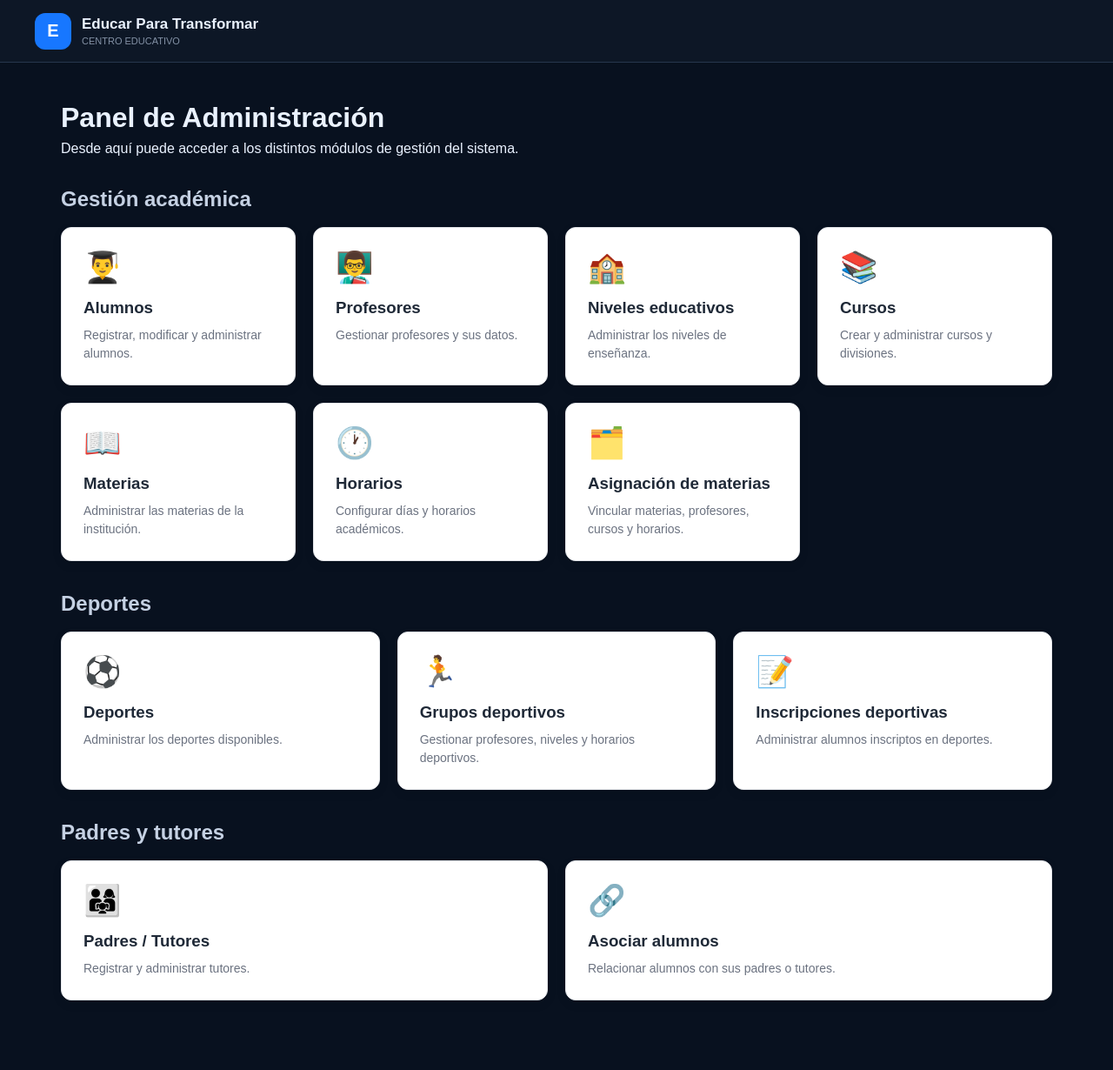
After one commit to luciano-castillo/Educar-para-Trasformar, a Django app: template accounts/templates/accounts/admin_dashboard.html in a window 1280 px wide. The commit adds this page. Shown: the whole page at 87% size. Run offline with Django 5.2, Linux system fonts and the light colour scheme; the template is opened without the code that fills it, so the values that code supplies are empty.

Commit message:
DashBoard Admin

```diff
--- /dev/null
+++ b/accounts/templates/accounts/admin_dashboard.html
@@ -0,0 +1,220 @@
+{% extends "base.html" %}
+
+{% block content %}
+
+<div class="dashboard-cabecera">
+
+    <h1>Panel de Administración</h1>
+
+    <p>
+        Desde aquí puede acceder a los distintos módulos
+        de gestión del sistema.
+    </p>
+
+</div>
+
+
+<h2 class="dashboard-seccion-titulo">
+    Gestión académica
+</h2>
+
+<div class="dashboard-grid">
+
+    <a href="{% url 'alumno_lista' %}" class="dashboard-panel">
+
+        <div class="dashboard-icono">
+            👨‍🎓
+        </div>
+
+        <h3>Alumnos</h3>
+
+        <p>
+            Registrar, modificar y administrar alumnos.
+        </p>
+
+    </a>
+
+
+    <a href="{% url 'profesor_lista' %}" class="dashboard-panel">
+
+        <div class="dashboard-icono">
+            👨‍🏫
+        </div>
+
+        <h3>Profesores</h3>
+
+        <p>
+            Gestionar profesores y sus datos.
+        </p>
+
+    </a>
+
+
+    <a href="{% url 'nivel_lista' %}" class="dashboard-panel">
+
+        <div class="dashboard-icono">
+            🏫
+        </div>
+
+        <h3>Niveles educativos</h3>
+
+        <p>
+            Administrar los niveles de enseñanza.
+        </p>
+
+    </a>
+
+
+    <a href="{% url 'curso_lista' %}" class="dashboard-panel">
+
+        <div class="dashboard-icono">
+            📚
+        </div>
+
+        <h3>Cursos</h3>
+
+        <p>
+            Crear y administrar cursos y divisiones.
+        </p>
+
+    </a>
+
+
+    <a href="{% url 'materia_lista' %}" class="dashboard-panel">
+
+        <div class="dashboard-icono">
+            📖
+        </div>
+
+        <h3>Materias</h3>
+
+        <p>
+            Administrar las materias de la institución.
+        </p>
+
+    </a>
+
+
+    <a href="{% url 'horario_lista' %}" class="dashboard-panel">
+
+        <div class="dashboard-icono">
+            🕐
+        </div>
+
+        <h3>Horarios</h3>
+
+        <p>
+            Configurar días y horarios académicos.
+        </p>
+
+    </a>
+
+
+    <a href="{% url 'dictado_lista' %}" class="dashboard-panel">
+
+        <div class="dashboard-icono">
+            🗂️
+        </div>
+
+        <h3>Asignación de materias</h3>
+
+        <p>
+            Vincular materias, profesores, cursos y horarios.
+        </p>
+
+    </a>
+
+</div>
+
+
+<h2 class="dashboard-seccion-titulo">
+    Deportes
+</h2>
+
+<div class="dashboard-grid">
+
+    <a href="{% url 'deporte_lista' %}" class="dashboard-panel">
+
+        <div class="dashboard-icono">
+            ⚽
+        </div>
+
+        <h3>Deportes</h3>
+
+        <p>
+            Administrar los deportes disponibles.
+        </p>
+
+    </a>
+
+
+    <a href="{% url 'grupo_lista' %}" class="dashboard-panel">
+
+        <div class="dashboard-icono">
+            🏃
+        </div>
+
+        <h3>Grupos deportivos</h3>
+
+        <p>
+            Gestionar profesores, niveles y horarios deportivos.
+        </p>
+
+    </a>
+
+
+    <a href="{% url 'inscripcion_lista' %}" class="dashboard-panel">
+
+        <div class="dashboard-icono">
+            📝
+        </div>
+
+        <h3>Inscripciones deportivas</h3>
+
+        <p>
+            Administrar alumnos inscriptos en deportes.
+        </p>
+
+    </a>
+
+</div>
+
+
+<h2 class="dashboard-seccion-titulo">
+    Padres y tutores
+</h2>
+
+<div class="dashboard-grid">
+
+    <a href="{% url 'tutor_lista' %}" class="dashboard-panel">
+
+        <div class="dashboard-icono">
+            👨‍👩‍👧
+        </div>
+
+        <h3>Padres / Tutores</h3>
+
+        <p>
+            Registrar y administrar tutores.
+        </p>
+
+    </a>
+
+
+    <a href="{% url 'tutor_alumno_lista' %}" class="dashboard-panel">
+
+        <div class="dashboard-icono">
+            🔗
+        </div>
+
+        <h3>Asociar alumnos</h3>
+
+        <p>
+            Relacionar alumnos con sus padres o tutores.
+        </p>
+
+    </a>
+
+</div>
+
+{% endblock %}
--- a/accounts/urls.py
+++ b/accounts/urls.py
@@ -6,4 +6,9 @@ urlpatterns = [
     path("login/", views.login_usuario, name="login"),
     path("logout/", views.logout_usuario, name="logout"),
     path("inicio/", views.inicio_por_rol, name="inicio_por_rol"),
+    path(
+        "admin/dashboard/",
+        views.admin_dashboard,
+        name="admin_dashboard"
+    ),
 ]
--- a/static/css/estilos.css
+++ b/static/css/estilos.css
@@ -197,3 +197,112 @@ select:focus {
 .formulario {
     max-width: 650px;
 }
+
+/* ============================= */
+/* DASHBOARD ADMINISTRADOR       */
+/* ============================= */
+
+.dashboard-cabecera {
+    margin-bottom: 30px;
+}
+
+.dashboard-cabecera h1 {
+    margin-bottom: 8px;
+}
+
+.dashboard-cabecera p {
+    margin: 0;
+}
+
+
+.dashboard-seccion-titulo {
+    margin-top: 35px;
+    margin-bottom: 18px;
+}
+
+
+/* Contenedor de paneles */
+
+.dashboard-grid {
+    display: grid;
+
+    grid-template-columns:
+        repeat(
+            auto-fit,
+            minmax(230px, 1fr)
+        );
+
+    gap: 20px;
+
+    margin-bottom: 35px;
+}
+
+
+/* Panel */
+
+.dashboard-panel {
+    display: block;
+
+    padding: 25px;
+
+    background: white;
+
+    border-radius: 12px;
+
+    text-decoration: none;
+
+    color: #1f2937;
+
+    border: 1px solid #e5e7eb;
+
+    box-shadow:
+        0 4px 12px
+        rgba(0, 0, 0, 0.08);
+
+    transition:
+        transform 0.2s ease,
+        box-shadow 0.2s ease;
+}
+
+
+/* Efecto al pasar el mouse */
+
+.dashboard-panel:hover {
+
+    transform:
+        translateY(-5px);
+
+    box-shadow:
+        0 8px 20px
+        rgba(0, 0, 0, 0.15);
+}
+
+
+/* Icono */
+
+.dashboard-icono {
+    font-size: 35px;
+
+    margin-bottom: 15px;
+}
+
+
+/* Título */
+
+.dashboard-panel h3 {
+    margin:
+        0 0 10px 0;
+}
+
+
+/* Descripción */
+
+.dashboard-panel p {
+    margin: 0;
+
+    font-size: 14px;
+
+    line-height: 1.5;
+
+    color: #6b7280;
+}
```
Also changed, not shown: accounts/views.py (+11 -2 lines).
